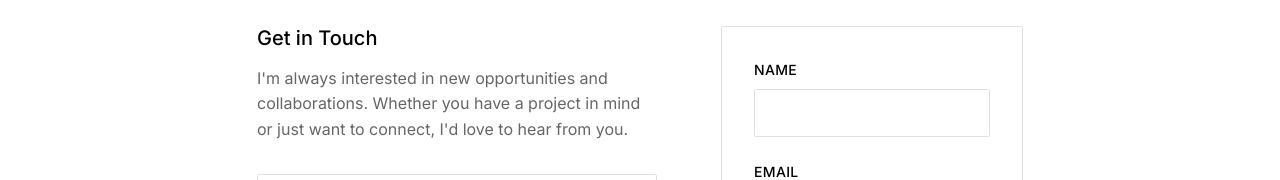
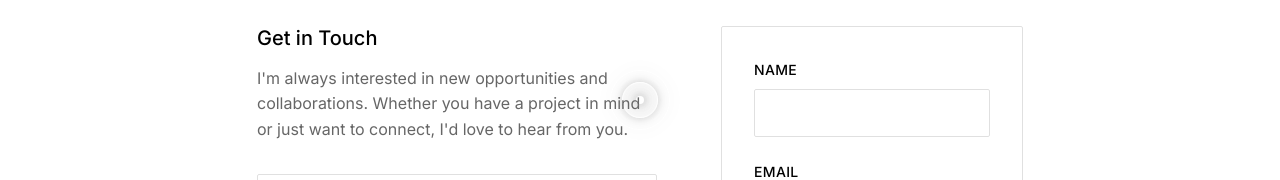
Before and after one commit to AbrahamM007/engport, a React (Create React App) app: page /contact in a window 1280 px wide. Shown: the part 300-480 px from the top of the page. Built offline with nearby package versions, Linux system fonts and the light colour scheme.

Commit message:
style(CursorFX): enhance cursor visual effects with improved styling
- Increase size and opacity of cursor dot and ring
- Add drop shadow and glow effects for better visibility
- Adjust margins to match new sizes
- Improve magnetic field interaction with pointer-events

```diff
--- a/src/components/CursorFX.css
+++ b/src/components/CursorFX.css
@@ -7,30 +7,33 @@
   z-index: 9999;
   will-change: transform;
   mix-blend-mode: difference;
+  filter: drop-shadow(0 0 5px rgba(255,255,255,0.3));
 }
 
 /* Revolutionary Quantum Dot */
 .cursor-dot {
-  width: 6px;
-  height: 6px;
-  margin-left: -3px;
-  margin-top: -3px;
+  width: 8px;
+  height: 8px;
+  margin-left: -4px;
+  margin-top: -4px;
   background: var(--foreground);
   border-radius: 50%;
   transition: all 0.2s cubic-bezier(0.19, 1, 0.22, 1);
-  box-shadow: 0 0 10px rgba(0,0,0,0.2);
+  box-shadow: 0 0 15px rgba(255,255,255,0.5);
+  opacity: 0.9;
 }
 
 /* Advanced Ring with Morphing Capabilities */
 .cursor-ring {
-  width: 32px;
-  height: 32px;
-  margin-left: -16px;
-  margin-top: -16px;
+  width: 36px;
+  height: 36px;
+  margin-left: -18px;
+  margin-top: -18px;
   border-radius: 50%;
-  border: 1px solid var(--foreground);
+  border: 1.5px solid var(--foreground);
   transition: all 0.3s cubic-bezier(0.19, 1, 0.22, 1);
-  opacity: 0.6;
+  opacity: 0.8;
+  box-shadow: 0 0 10px rgba(255,255,255,0.2);
 }
 
 /* Quantum Trail Effect */
@@ -239,6 +242,7 @@ body.cursor-image .cursor-trail {
 .cursor-magnetic-field {
   transform: translateZ(0);
   backface-visibility: hidden;
+  pointer-events: none;
 }
 
 /* Hide default cursor on ALL elements */
```
